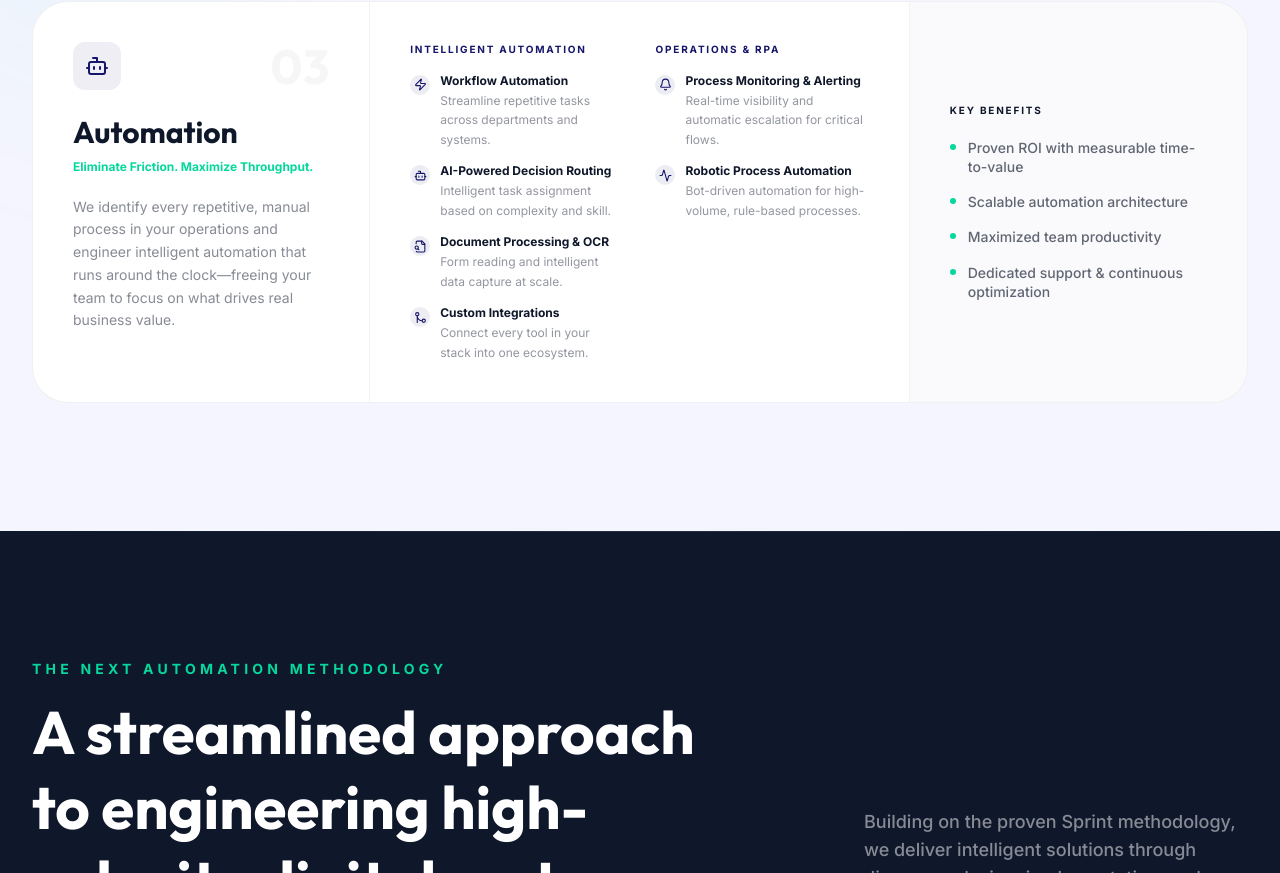
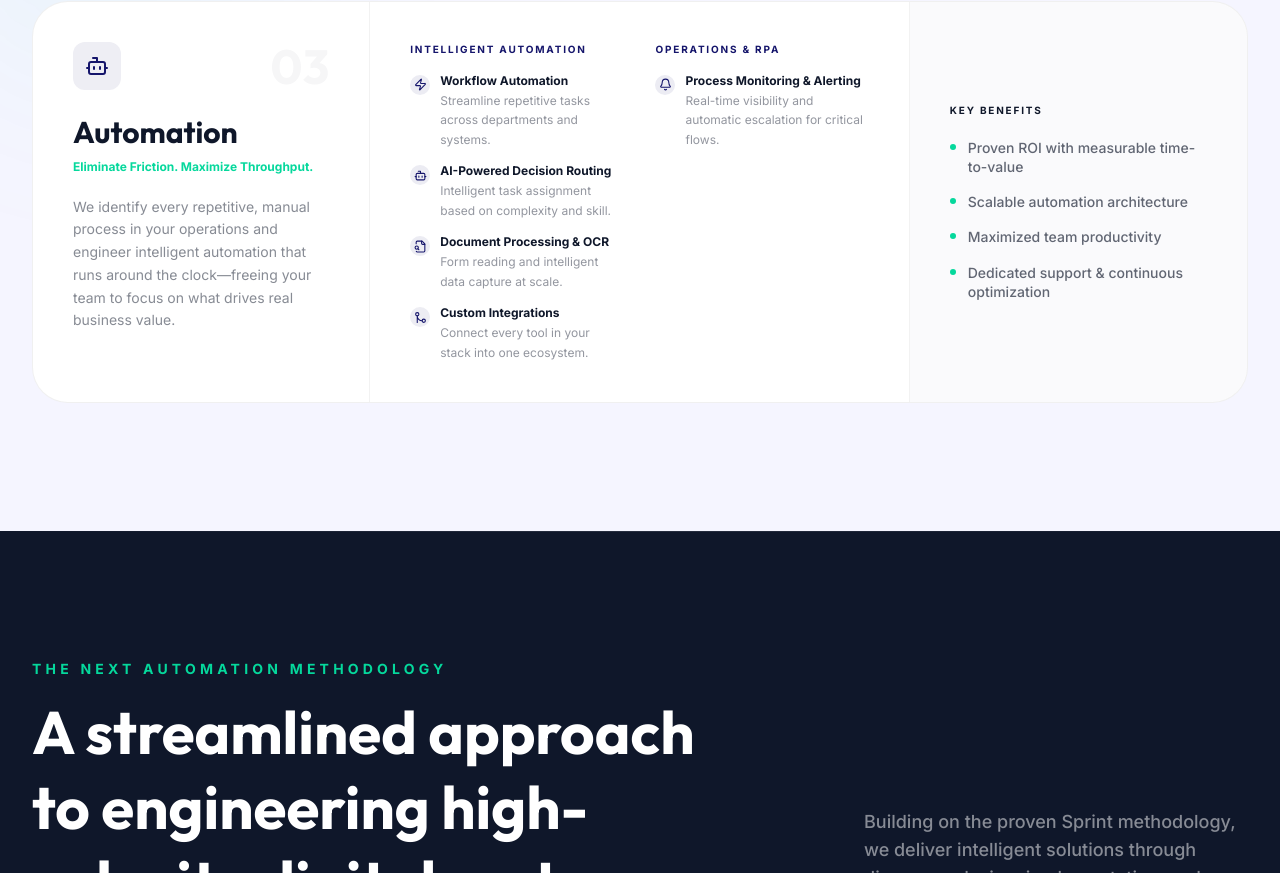
Before and after one commit to sprintxdevzz/Sprintxdev-landing-page, a React (Vite) app: page / in a window 1280 px wide. Shown: the part 2032-2905 px from the top of the page. Built offline with nearby package versions, Linux system fonts and the light colour scheme.

Commit message:
refactor: Remove "Robotic Process Automation" feature from Solutions component

```diff
--- a/src/components/Solutions.tsx
+++ b/src/components/Solutions.tsx
@@ -191,11 +191,6 @@ const solutions: Solution[] = [
             desc: "Real-time visibility and automatic escalation for critical flows.",
             icon: <Bell size={13} />,
           },
-          {
-            label: "Robotic Process Automation",
-            desc: "Bot-driven automation for high-volume, rule-based processes.",
-            icon: <Activity size={13} />,
-          },
         ],
       },
     ],
```
